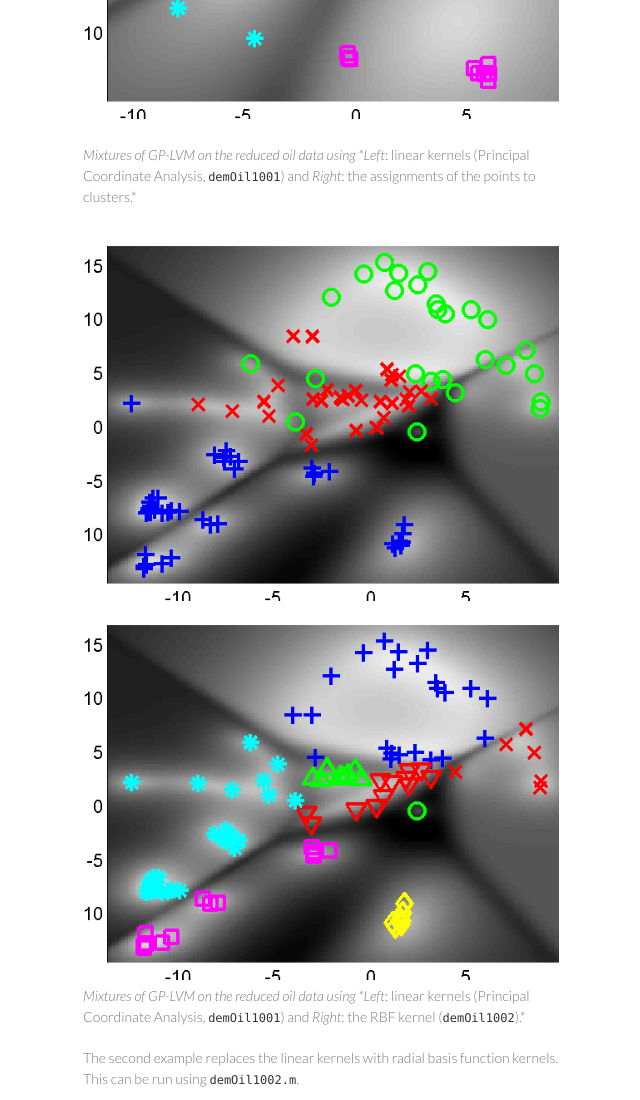
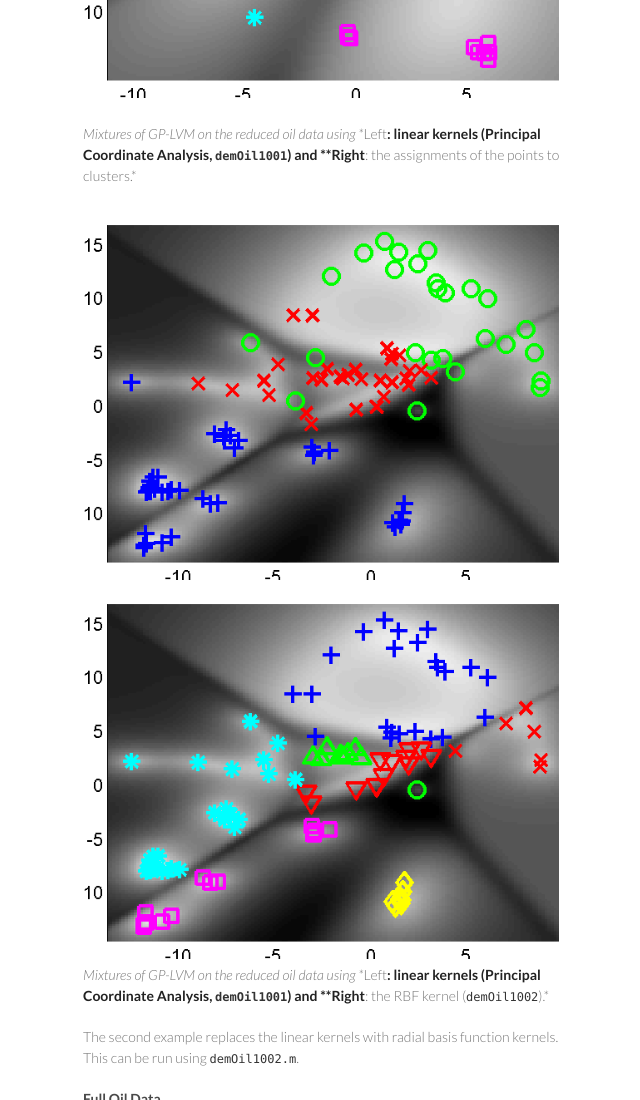
Before and after one commit to lawrennd/mgplvm, a plain HTML site: page index.html in a window 1280 px wide. Shown: the part 1700-2800 px from the top of the page, without its empty margins (487-1127 px from the left). Drawn offline with Linux system fonts and the light colour scheme.

```diff
--- a/index.html
+++ b/index.html
@@ -51,8 +51,7 @@
 </thead>
 <tbody>
 <tr>
-<td>[NETLAB](<a href="http://www.aston.ac.uk/eas/research/groups/ncrg/resources/netlab/">http://www.aston.ac.uk/eas/research/groups/ncrg/resources/netlab/</a>
-</td>
+<td><a href="http://www.aston.ac.uk/eas/research/groups/ncrg/resources/netlab/">NETLAB</a></td>
 <td>3.3</td>
 </tr>
 <tr>
@@ -91,10 +90,10 @@
 
 <p><img src="demOil1001.png" alt=""><img src="demOil1001Cluster.png" alt=""></p>
 
-<p><em>Mixtures of GP-LVM on the reduced oil data using *Left</em>: linear kernels (Principal Coordinate Analysis, <code>demOil1001</code>) and <em>Right</em>: the assignments of the points to clusters.*</p>
+<p><em>Mixtures of GP-LVM on the reduced oil data using *</em>Left<strong>: linear kernels (Principal Coordinate Analysis, <code>demOil1001</code>) and **Right</strong>: the assignments of the points to clusters.*</p>
 
 <p><img src="demOil1002.png" alt=""><img src="demOil1002Cluster.png" alt="">
-<em>Mixtures of GP-LVM on the reduced oil data using *Left</em>: linear kernels (Principal Coordinate Analysis, <code>demOil1001</code>) and <em>Right</em>: the RBF kernel (<code>demOil1002</code>).*</p>
+<em>Mixtures of GP-LVM on the reduced oil data using *</em>Left<strong>: linear kernels (Principal Coordinate Analysis, <code>demOil1001</code>) and **Right</strong>: the RBF kernel (<code>demOil1002</code>).*</p>
 
 <p>The second example replaces the linear kernels with radial basis function kernels. This can be run using <code>demOil1002.m</code>.</p>
 
@@ -103,27 +102,27 @@
 
 <p><img src="demOil1.png" alt=""><img src="demOil1Cluster.png" alt=""></p>
 
-<p><em>Mixtures of GP-LVM on the full oil data using *Left</em>: linear kernels (Principal Coordinate Analysis, <code>demOil1</code>) (10 initial components) and <em>Right</em> the assignment of points to components.*</p>
+<p><em>Mixtures of GP-LVM on the full oil data using *</em>Left<strong>: linear kernels (Principal Coordinate Analysis, <code>demOil1</code>) (10 initial components) and **Right</strong> the assignment of points to components.*</p>
 
 <p><img src="demOil2.png" alt=""><img src="demOil2Cluster.png" alt=""></p>
 
-<p><em>Mixtures of GP-LVM on the full oil data using *Left</em>: linear kernels (Principal Coordinate Analysis, <code>demOil2</code>) (20 initial components) and <em>Right</em> the assignment of points to components.*</p>
+<p><em>Mixtures of GP-LVM on the full oil data using *</em>Left<strong>: linear kernels (Principal Coordinate Analysis, <code>demOil2</code>) (20 initial components) and **Right</strong> the assignment of points to components.*</p>
 
 <p><img src="demOil3.png" alt=""><img src="demOil3Cluster.png" alt=""></p>
 
-<p><em>Mixtures of GP-LVM on the full oil data using *Left</em>: RBF kernels, <code>demOil3</code>) (5 initial components) and <em>Right</em> the assignment of points to components.*</p>
+<p><em>Mixtures of GP-LVM on the full oil data using *</em>Left<strong>: RBF kernels, <code>demOil3</code>) (5 initial components) and **Right</strong> the assignment of points to components.*</p>
 
 <h4>
 <a id="stick-man-data" class="anchor" href="#stick-man-data" aria-hidden="true"><span class="octicon octicon-link"></span></a>Stick Man Data</h4>
 
 <p><img src="demStick1.png" alt=""><img src="demStick1Cluster.png" alt=""></p>
 
-<p><em>Mixtures of GP-LVM on the full oil data using *Left</em>: linear kernels (Principal Coordinate Analysis, <code>demStick1</code>) (10 initial components) and <em>Right</em> the assignment of points to components.*</p>
+<p><em>Mixtures of GP-LVM on the full oil data using *</em>Left<strong>: linear kernels (Principal Coordinate Analysis, <code>demStick1</code>) (10 initial components) and **Right</strong> the assignment of points to components.*</p>
 
 <p><img src="demStick2.png" alt=""><img src="demStick2Cluster.png" alt=""></p>
 
 <ul>
-<li>Mixtures of GP-LVM on the full oil data using <em>Left</em>: linear kernels (Principal Coordinate Analysis, <code>demStick2</code>) (20 initial components) and <em>Right</em> the assignment of points to components.*</li>
+<li>Mixtures of GP-LVM on the full oil data using <strong>Left</strong>: linear kernels (Principal Coordinate Analysis, <code>demStick2</code>) (20 initial components) and <strong>Right</strong> the assignment of points to components.*</li>
 </ul>
 
 <p>Page updated on Tue Mar 19 11:40:37 2013</p>
```
Also changed, not shown: params.json (+1 -1 lines).
